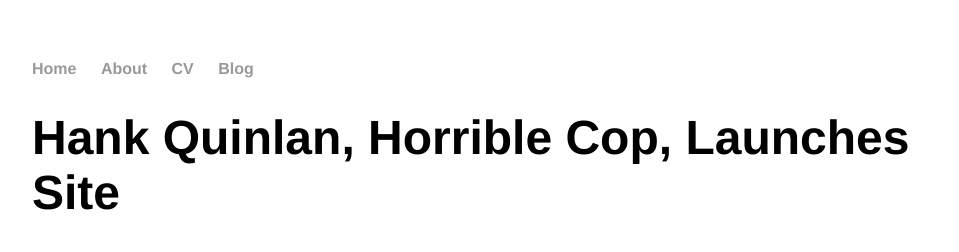
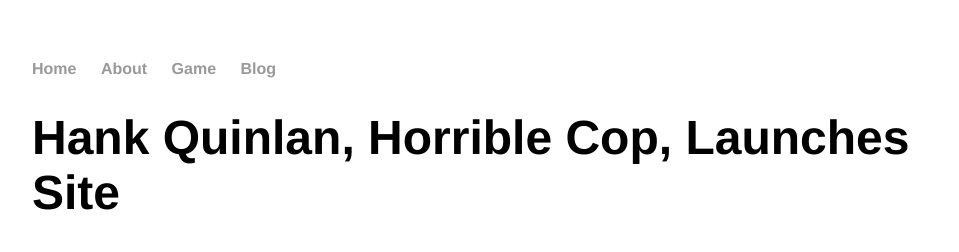
Before and after one commit to patawatt/patawatt.github.io, a Jekyll site: the page built from _posts/2018-02-19-patrick-watt-site-launched.md, in a window 1280 px wide. Shown: the top 252 px of the page, without its empty margins (160-1119 px from the left). Built offline with Jekyll 4.4.1, drawn with Linux system fonts in a browser that asks for light colours.

Commit message:
Update default.html
Add link to game

```diff
--- a/_layouts/default.html
+++ b/_layouts/default.html
@@ -10,7 +10,7 @@
 	    		<ul>
 	        		<li><a href="/">Home</a></li>
 		        	<li><a href="/about">About</a></li>
-	        		<li><a href="/cv">CV</a></li>
+	        		<li><a href="/cv/game.html">Game</a></li>
 	        		<li><a href="/blog">Blog</a></li>
 	    		</ul>
 			</nav>
```
